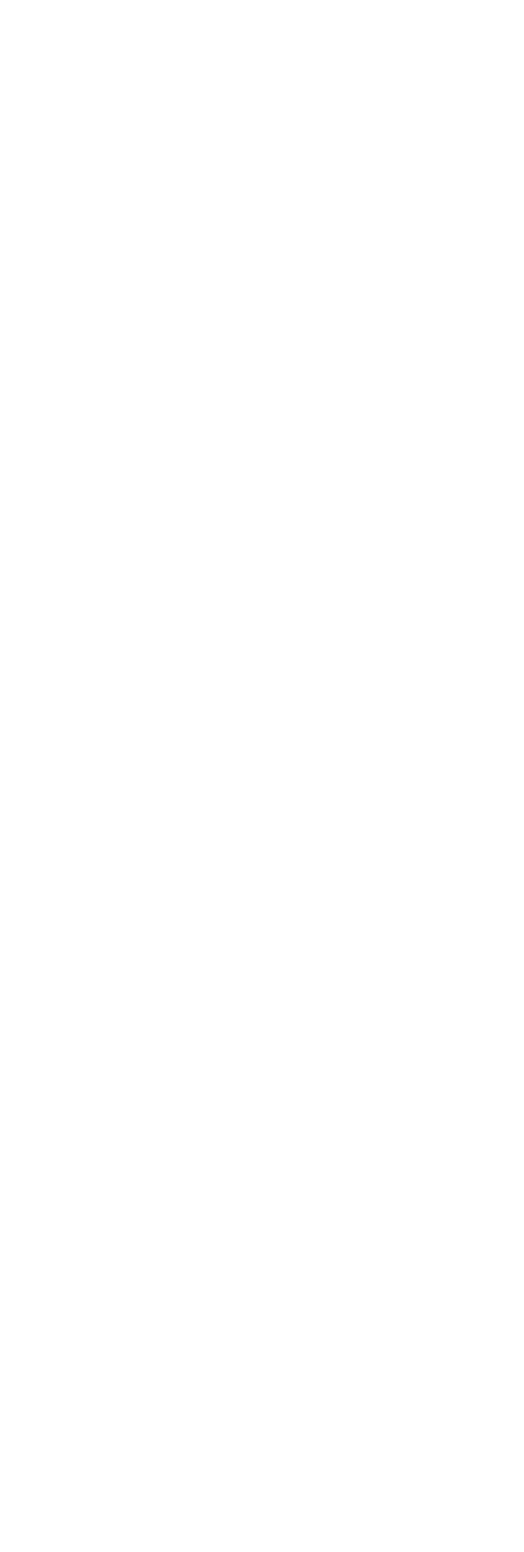
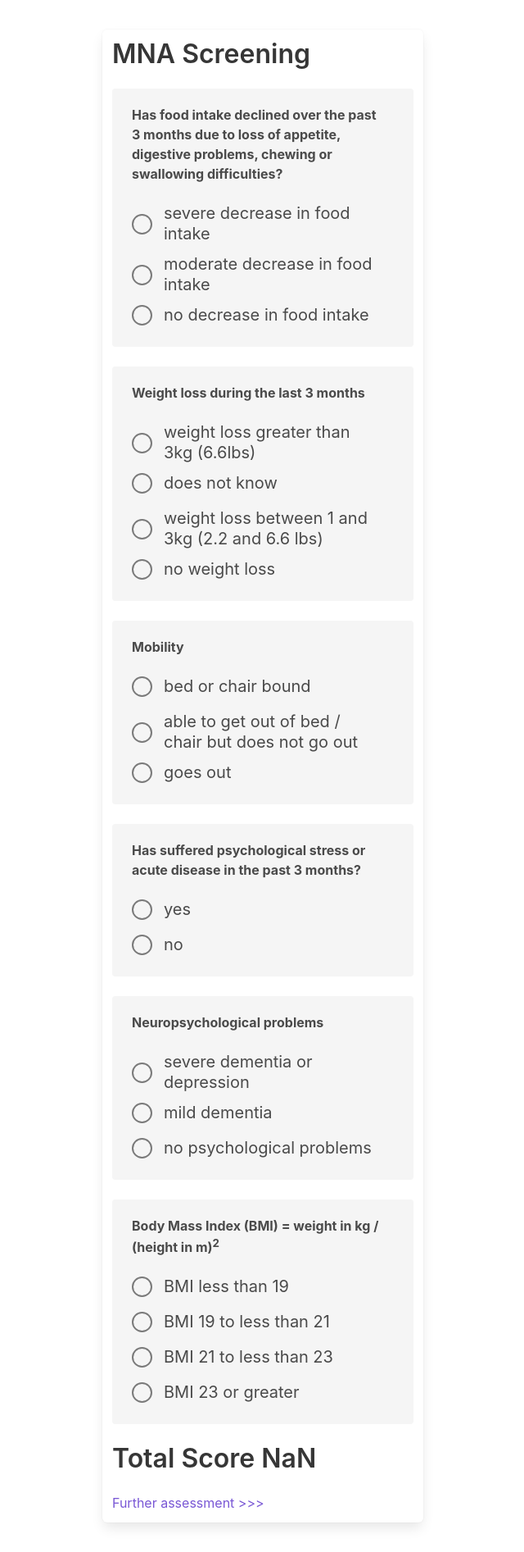
Before and after one commit to likit/icope, a Vue app: page /mna-screening in a window 1280 px wide. Shown: the whole page at 82% size, without its empty margins (319-959 px from the left). Before the commit the page ends 800 px from the top, so only its background shows below. Built offline with nearby package versions, Linux system fonts and the light colour scheme.

Commit message:
added malnutrition screening and mna screening

```diff
--- a/src/router/index.js
+++ b/src/router/index.js
@@ -31,6 +31,16 @@ const routes = [
         name: 'SPPB',
         component: () => import('../views/SPPB')
     },
+    {
+        path: '/mulnutrition',
+        name: 'Mulnutrition',
+        component: () => import('../views/Mulnutrition')
+    },
+    {
+        path: '/mna-screening',
+        name: 'MNAScreening',
+        component: () => import('../views/MNAScreening')
+    },
 ]
 
 const router = new VueRouter({
--- /dev/null
+++ b/src/views/MNAScreening.vue
@@ -0,0 +1,140 @@
+<template>
+<div>
+  <section class="section">
+    <div class="container">
+      <div class="columns">
+        <div class="column box is-one-third is-offset-4">
+          <h1 class="title">MNA Screening</h1>
+          <div class="notification">
+            <strong>Has food intake declined over the past 3 months due to loss of appetite,
+              digestive problems, chewing or swallowing difficulties?</strong>
+            <br><br>
+            <b-field>
+              <b-radio size="is-medium" v-model="A" native-value="0">severe decrease in food intake</b-radio>
+            </b-field>
+            <b-field>
+              <b-radio size="is-medium" v-model="A" native-value="1">moderate decrease in food intake</b-radio>
+            </b-field>
+            <b-field>
+              <b-radio size="is-medium" v-model="A" native-value="2">no decrease in food intake</b-radio>
+            </b-field>
+          </div>
+          <div class="notification">
+            <strong>Weight loss during the last 3 months</strong>
+            <br><br>
+            <b-field>
+              <b-radio size="is-medium" v-model="B" native-value="0">weight loss greater than 3kg (6.6lbs)</b-radio>
+            </b-field>
+            <b-field>
+              <b-radio size="is-medium" v-model="B" native-value="1">does not know</b-radio>
+            </b-field>
+            <b-field>
+              <b-radio size="is-medium" v-model="B" native-value="2">weight loss between 1 and 3kg (2.2 and 6.6 lbs)</b-radio>
+            </b-field>
+            <b-field>
+              <b-radio size="is-medium" v-model="B" native-value="3">no weight loss</b-radio>
+            </b-field>
+          </div>
+          <div class="notification">
+            <strong>Mobility</strong>
+            <br><br>
+            <b-field>
+              <b-radio size="is-medium" v-model="C" native-value="0">bed or chair bound</b-radio>
+            </b-field>
+            <b-field>
+              <b-radio size="is-medium" v-model="C" native-value="1">able to get out of bed / chair but does not go out</b-radio>
+            </b-field>
+            <b-field>
+              <b-radio size="is-medium" v-model="C" native-value="2">goes out</b-radio>
+            </b-field>
+          </div>
+          <div class="notification">
+            <strong>Has suffered psychological stress or acute disease in the past 3 months?</strong>
+            <br><br>
+            <b-field>
+              <b-radio size="is-medium" v-model="D" native-value="0">yes</b-radio>
+            </b-field>
+            <b-field>
+              <b-radio size="is-medium" v-model="D" native-value="1">no</b-radio>
+            </b-field>
+          </div>
+          <div class="notification">
+            <strong>Neuropsychological problems</strong>
+            <br><br>
+            <b-field>
+              <b-radio size="is-medium" v-model="E" native-value="0">severe dementia or depression</b-radio>
+            </b-field>
+            <b-field>
+              <b-radio size="is-medium" v-model="E" native-value="1">mild dementia</b-radio>
+            </b-field>
+            <b-field>
+              <b-radio size="is-medium" v-model="E" native-value="2">no psychological problems</b-radio>
+            </b-field>
+          </div>
+          <div class="notification">
+            <strong>Body Mass Index (BMI) = weight in kg / (height in m)<sup>2</sup></strong>
+            <br><br>
+            <b-field>
+              <b-radio size="is-medium" v-model="F" native-value="0">BMI less than 19</b-radio>
+            </b-field>
+            <b-field>
+              <b-radio size="is-medium" v-model="F" native-value="1">BMI 19 to less than 21</b-radio>
+            </b-field>
+            <b-field>
+              <b-radio size="is-medium" v-model="F" native-value="2">BMI 21 to less than 23</b-radio>
+            </b-field>
+            <b-field>
+              <b-radio size="is-medium" v-model="F" native-value="3">BMI 23 or greater</b-radio>
+            </b-field>
+          </div>
+          <h1 class="title">
+            Total Score {{ totalScore }}
+          </h1>
+          <p class="notification is-light is-success" v-if="totalScore > 11">
+            <strong>
+              Normal nutritional status (12-14 points)
+            </strong>
+          </p>
+          <p class="notification is-warning is-light" v-if="totalScore > 7 && totalScore < 12">
+            <strong>
+              At risk of malnutrition (8-11 points)
+            </strong>
+          </p>
+          <p class="notification is-danger is-light" v-if="totalScore < 8">
+            <strong>
+              Malnourished (0-7 points)
+            </strong>
+          </p>
+          <router-link to="/menu">Further assessment >>></router-link>
+        </div>
+      </div>
+    </div>
+  </section>
+</div>
+</template>
+
+<script>
+export default {
+  name: "MNA",
+  data () {
+    return {
+      A: null,
+      B: null,
+      C: null,
+      D: null,
+      E: null,
+      F: null,
+    }
+  },
+  computed: {
+    totalScore () {
+      return parseInt(this.A) + parseInt(this.B) + parseInt(this.C) + parseInt(this.D) +
+          parseInt(this.E) + parseInt(this.F)
+    }
+  }
+}
+</script>
+
+<style scoped>
+
+</style>
--- a/src/views/Menu.vue
+++ b/src/views/Menu.vue
@@ -20,6 +20,16 @@
                   <b-icon class="is-pulled-right" :icon="props.expanded ? 'menu-up' : 'menu-down'"></b-icon>
                 </template>
                 <b-menu-item tag="router-link" :to="{ name: 'ChairRiseTest' }"
+                             label="Screening"></b-menu-item>
+                <b-menu-item tag="router-link" :to="{ name: 'MNAScreening' }"
+                             label="MNA Screening"></b-menu-item>
+              </b-menu-item>
+              <b-menu-item icon="settings" :active="isActive" expanded>
+                <template #label="props">
+                  Mulnutrition
+                  <b-icon class="is-pulled-right" :icon="props.expanded ? 'menu-up' : 'menu-down'"></b-icon>
+                </template>
+                <b-menu-item tag="router-link" :to="{ name: 'Mulnutrition' }"
                              label="Screening"></b-menu-item>
                 <b-menu-item tag="router-link" :to="{ name: 'SPPB' }"
                              label="Short Physical Performance Battery (SPPB)"></b-menu-item>
--- /dev/null
+++ b/src/views/Mulnutrition.vue
@@ -0,0 +1,40 @@
+<template>
+<div>
+  <section class="section">
+    <div class="container">
+      <div class="columns">
+        <div class="column box is-one-third is-offset-4">
+          <div class="notification">
+            <h1 class="title">
+              Have you unintentionally lost 3 kgs over the last three months?
+            </h1>
+            <div class="buttons is-centered">
+              <router-link :to="{ name: 'Menu' }" class="button is-text">No</router-link>
+              <router-link :to="{ name: 'MNAScreening' }" class="button is-primary">Yes</router-link>
+            </div>
+          </div>
+          <div class="notification">
+            <h1 class="title">
+              Have you experience loss of appetite?
+            </h1>
+            <div class="buttons is-centered">
+              <router-link :to="{ name: 'Menu' }" class="button is-text">No</router-link>
+              <router-link :to="{ name: 'MNAScreening' }" class="button is-primary">Yes</router-link>
+            </div>
+          </div>
+        </div>
+      </div>
+    </div>
+  </section>
+</div>
+</template>
+
+<script>
+export default {
+  name: "Mulnutrition"
+}
+</script>
+
+<style scoped>
+
+</style>
```
